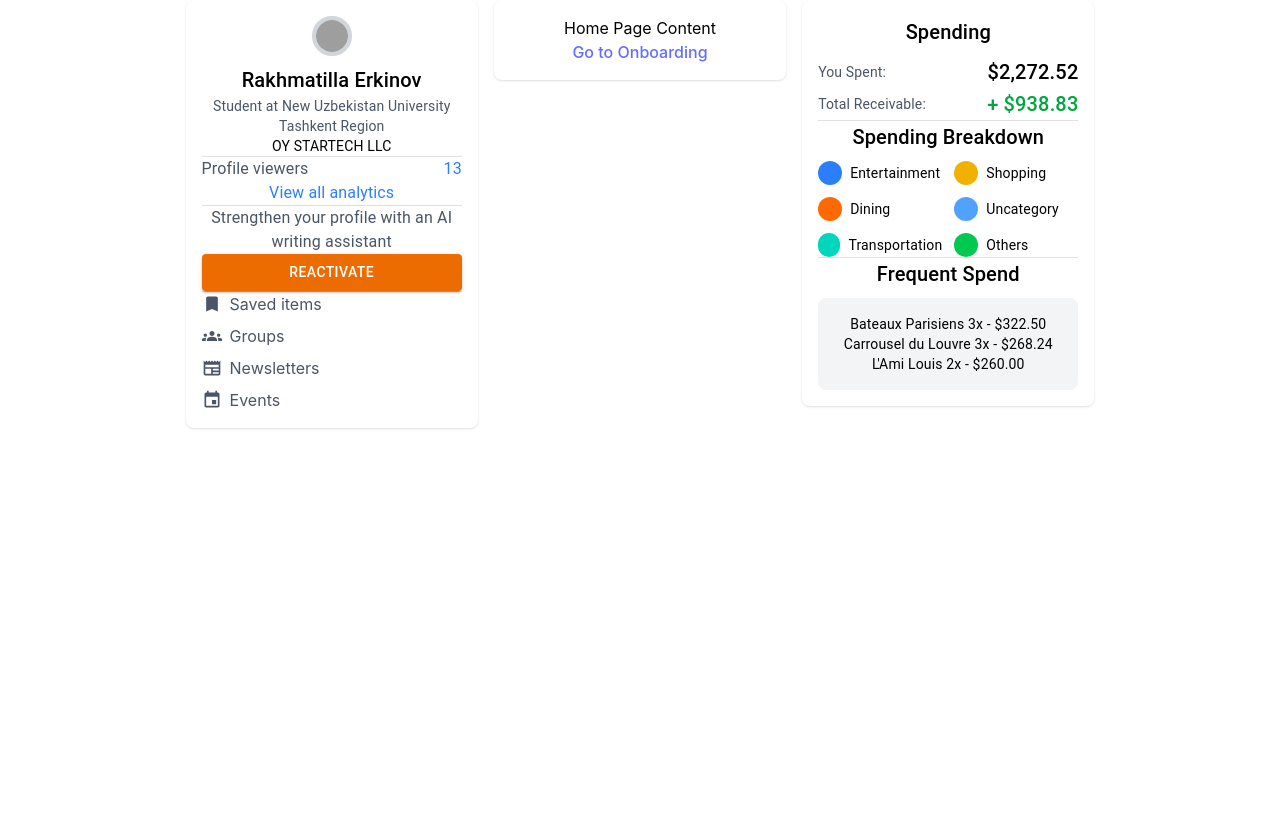
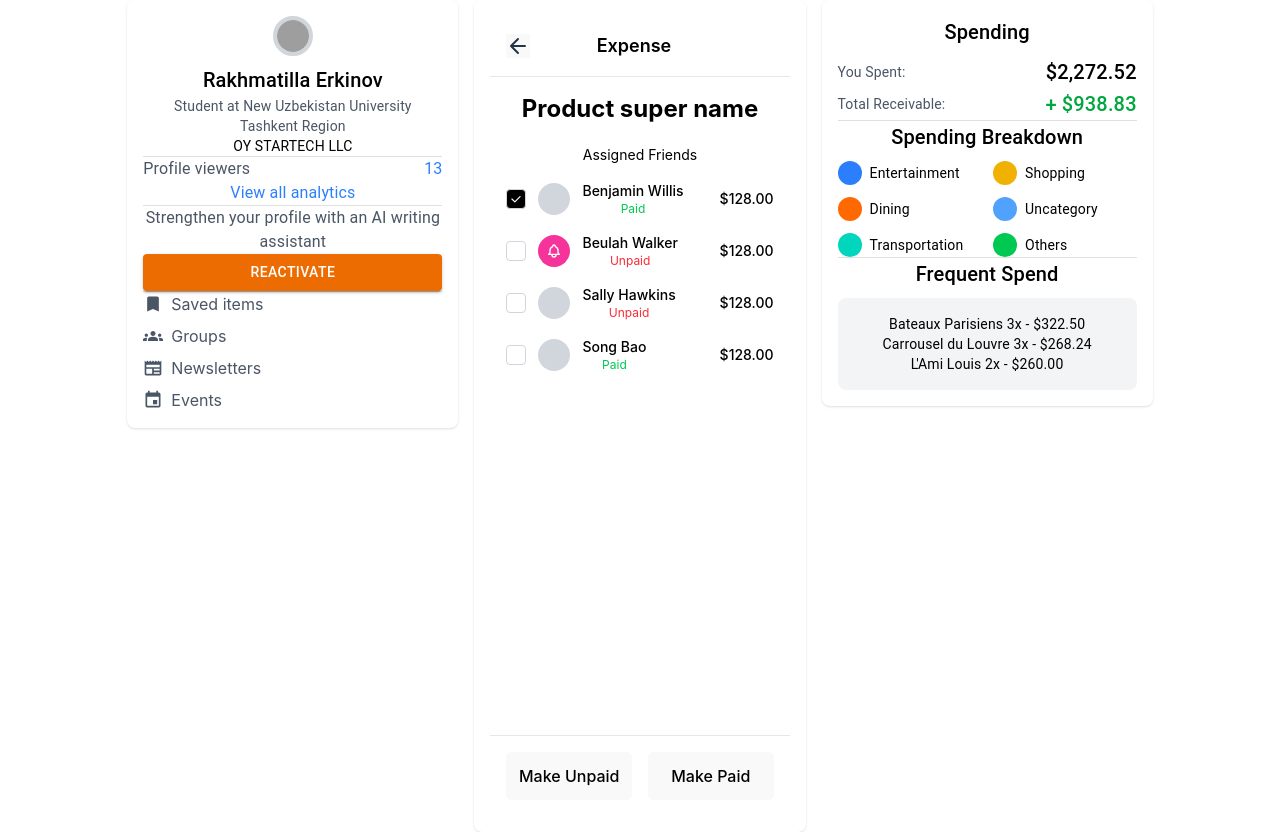
Before and after one commit to erkinov-wtf/split-bill, a React (Vite) app in the folder frontend/: page /update-status in a window 1280 px wide. Before the commit the page ends 800 px from the top, so only its background shows below. Built offline with nearby package versions, Linux system fonts and the light colour scheme; grey boxes are pictures that could not be loaded; the HTML template or start-up script is replaced by a standard one.

Commit message:
feat: Add UpdateUserStatus page
- Implemented UpdateUserStatus page with user status toggling.
- Added routing for UpdateUserStatus component in App.jsx.

```diff
--- a/frontend/src/App.jsx
+++ b/frontend/src/App.jsx
@@ -4,6 +4,7 @@ import Layout from "./components/Layout";
 import Onboarding from "./pages/onboarding/index.jsx";
 import JoinRoomPage from "./pages/join-room/index.jsx";
 import CreateRoom from "./pages/create-room/index.jsx";
+import UpdateUserStatus from "./pages/update-user-status/index.jsx";
 
 const Home = () => {
     return (
@@ -24,6 +25,7 @@ function App() {
             <Route path="*" element={<Layout><Home /></Layout>} />
             <Route path="/join" element={<Layout><JoinRoomPage /></Layout>} />
             <Route path="/create" element={<Layout><CreateRoom /></Layout>} />
+            <Route path="/update-status" element={<Layout><UpdateUserStatus /></Layout>} />
         </Routes>
     );
 }
--- /dev/null
+++ b/frontend/src/pages/update-user-status/index.jsx
@@ -0,0 +1,178 @@
+import React, { useState } from 'react';
+import { useNavigate } from 'react-router-dom';
+
+const UpdateUserStatus = () => {
+    const navigate = useNavigate();
+
+    // Initial users data
+    const [users, setUsers] = useState([
+        { id: 1, name: 'Benjamin Willis', amount: 128.0, paid: true },
+        { id: 2, name: 'Beulah Walker', amount: 128.0, paid: false, hasNotification: true },
+        { id: 3, name: 'Sally Hawkins', amount: 128.0, paid: false },
+        { id: 4, name: 'Song Bao', amount: 128.0, paid: true },
+    ]);
+
+    // Pre-select Benjamin
+    const [selectedUsers, setSelectedUsers] = useState([1]);
+
+    const toggleUserSelection = (userId) => {
+        if (selectedUsers.includes(userId)) {
+            setSelectedUsers(selectedUsers.filter((id) => id !== userId));
+        } else {
+            setSelectedUsers([...selectedUsers, userId]);
+        }
+    };
+
+    const handleBack = () => {
+        navigate(-1);
+    };
+
+    const makeUnpaid = () => {
+        setUsers((prev) =>
+            prev.map((user) =>
+                selectedUsers.includes(user.id)
+                    ? { ...user, paid: false }
+                    : user
+            )
+        );
+    };
+
+    const makePaid = () => {
+        setUsers((prev) =>
+            prev.map((user) =>
+                selectedUsers.includes(user.id)
+                    ? { ...user, paid: true }
+                    : user
+            )
+        );
+    };
+
+    return (
+        <div className="bg-white min-h-screen flex flex-col">
+            {/* Header */}
+            <div className="p-4 border-b border-gray-200 flex items-center">
+                <button onClick={handleBack} className="mr-4">
+                    <svg
+                        xmlns="http://www.w3.org/2000/svg"
+                        width="24"
+                        height="24"
+                        viewBox="0 0 24 24"
+                        fill="none"
+                        stroke="currentColor"
+                        strokeWidth="2"
+                        strokeLinecap="round"
+                        strokeLinejoin="round"
+                    >
+                        <path d="M19 12H5M12 19l-7-7 7-7" />
+                    </svg>
+                </button>
+                <h5 className="text-center text-black flex-grow text-lg mr-7 font-semibold">Expense</h5>
+                {/* Dummy spacer for alignment */}
+                <div className="w-6"></div>
+            </div>
+
+            {/* Main Content */}
+            <div className="flex-grow text-black p-4">
+                <h2 className="text-2xl font-bold mb-5">Product super name</h2>
+                <p className="text-sm mb-4">Assigned Friends</p>
+
+                <div className="space-y-4">
+                    {users.map((user) => {
+                        const isSelected = selectedUsers.includes(user.id);
+                        return (
+                            <div key={user.id} className="flex items-center justify-between">
+                                {/* Left side: checkbox, avatar/notification, name & status */}
+                                <div className="flex items-center">
+                                    {/* Checkbox */}
+                                    <div
+                                        onClick={() => toggleUserSelection(user.id)}
+                                        className={`w-5 h-5 mr-3 flex items-center justify-center border border-gray-300 rounded cursor-pointer
+                      ${isSelected ? 'bg-black border-black' : 'bg-white'}
+                    `}
+                                    >
+                                        {isSelected && (
+                                            <svg
+                                                width="14"
+                                                height="14"
+                                                viewBox="0 0 24 24"
+                                                fill="none"
+                                                xmlns="http://www.w3.org/2000/svg"
+                                            >
+                                                <path
+                                                    d="M5 12L10 17L19 8"
+                                                    stroke="white"
+                                                    strokeWidth="2"
+                                                    strokeLinecap="round"
+                                                    strokeLinejoin="round"
+                                                />
+                                            </svg>
+                                        )}
+                                    </div>
+
+                                    {/* Notification/avatar */}
+                                    {user.hasNotification ? (
+                                        <div className="mr-3">
+                                            <div className="w-8 h-8 rounded-full bg-pink-500 flex items-center justify-center text-white">
+                                                {/* Example bell icon */}
+                                                <svg
+                                                    xmlns="http://www.w3.org/2000/svg"
+                                                    fill="none"
+                                                    viewBox="0 0 24 24"
+                                                    stroke="currentColor"
+                                                    className="w-4 h-4"
+                                                >
+                                                    <path
+                                                        strokeLinecap="round"
+                                                        strokeLinejoin="round"
+                                                        strokeWidth="2"
+                                                        d="M15 17h5l-1.405-1.405A2.032 2.032 0 0118 14.158V11a6.002 6.002 0 00-4-5.659V5a2 2 0 10-4 0v.341C7.67 6.165 6 8.388 6 11v3.159c0 .538-.214 1.055-.595 1.436L4 17h5m6 0v1a3 3 0 11-6 0v-1m6 0H9"
+                                                    />
+                                                </svg>
+                                            </div>
+                                        </div>
+                                    ) : (
+                                        <div className="w-8 h-8 rounded-full bg-gray-300 mr-3"></div>
+                                    )}
+
+                                    <div>
+                                        <p className="font-medium text-sm">{user.name}</p>
+                                        <p
+                                            className={`text-xs ${
+                                                user.paid ? 'text-green-500' : 'text-red-500'
+                                            }`}
+                                        >
+                                            {user.paid ? 'Paid' : 'Unpaid'}
+                                        </p>
+                                    </div>
+                                </div>
+
+                                {/* Right side: amount */}
+                                <div>
+                                    <p className="font-medium text-sm">${user.amount.toFixed(2)}</p>
+                                </div>
+                            </div>
+                        );
+                    })}
+                </div>
+            </div>
+
+            {/* Footer with buttons */}
+            <div className="p-4 border-t border-gray-200 flex space-x-4">
+                <button
+                    onClick={makeUnpaid}
+                    className="flex-1 bg-yellow-400 text-black py-3 rounded-md font-medium hover:bg-yellow-500 transition-colors"
+                >
+                    Make Unpaid
+                </button>
+                <button
+                    onClick={makePaid}
+                    className="flex-1 bg-yellow-400 text-black py-3 rounded-md font-medium hover:bg-yellow-500 transition-colors"
+                >
+                    Make Paid
+                </button>
+            </div>
+        </div>
+    );
+};
+
+export default UpdateUserStatus;
```
